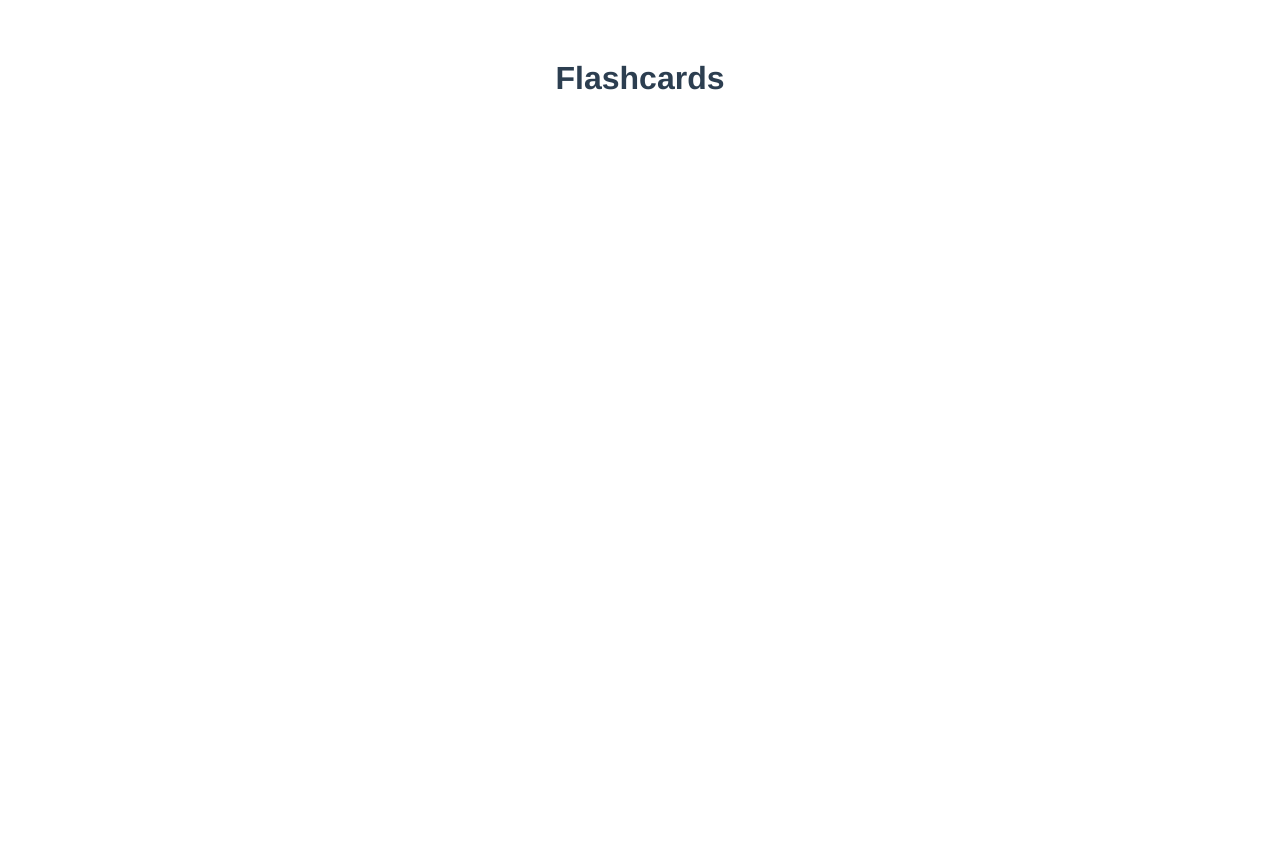
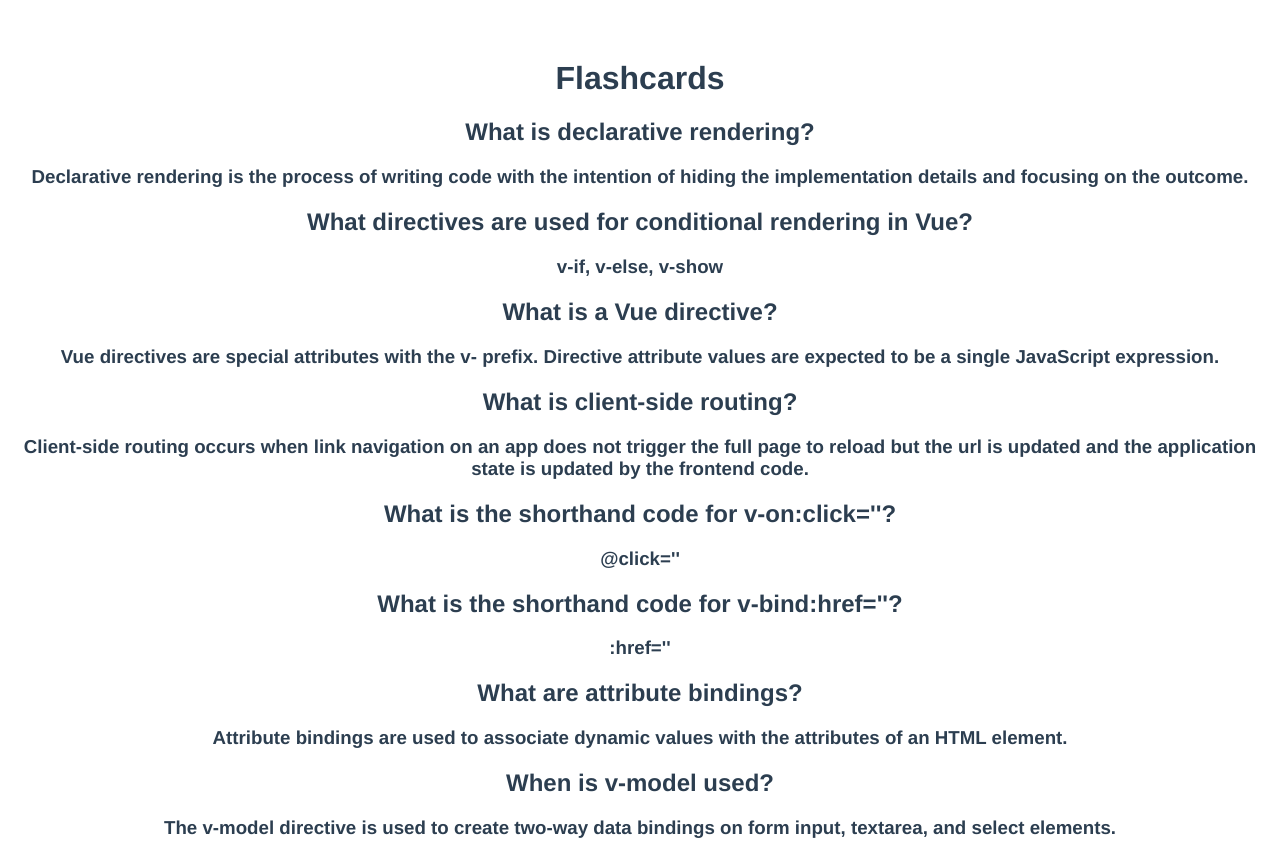
Before and after one commit to ajilityj/vue-flashcards, a Vue app: page / in a window 1280 px wide. Before the commit the page ends 800 px from the top, so only its background shows below. Built offline with nearby package versions, Linux system fonts and the light colour scheme.

Commit message:
fetch and display flashcard content

```diff
--- a/src/App.vue
+++ b/src/App.vue
@@ -1,17 +1,39 @@
 <template>
   <div id="app">
     <h1>Flashcards</h1>
-    <Flashcards />
+    <Flashcard
+      v-for="(flashcard, index) in flashcards"
+      :key="index"
+      :flashcard="flashcard"
+    />
   </div>
 </template>
 
 <script>
-import Flashcards from "./components/Flashcards.vue";
+import Flashcard from "./components/Flashcard.vue";
 
 export default {
   name: "app",
   components: {
-    Flashcards
+    Flashcard
+  },
+  data() {
+    return {
+      flashcards: null
+    };
+  },
+  mounted() {
+    this.fetchFlashcards();
+  },
+  methods: {
+    fetchFlashcards: function() {
+      async function getFlashcards() {
+        const response = await fetch("./flashcards.json");
+        const data = await response.json();
+        return data;
+      }
+      getFlashcards().then(data => (this.flashcards = data.flashcards));
+    }
   }
 };
 </script>
--- /dev/null
+++ b/src/components/Flashcard.vue
@@ -0,0 +1,15 @@
+<template>
+  <div>
+    <h2>{{ flashcard.question }}</h2>
+    <h3>{{ flashcard.answer }}</h3>
+  </div>
+</template>
+
+<script>
+export default {
+  name: "Flashcard",
+  props: ["flashcard"]
+};
+</script>
+
+<style lang="scss" scoped></style>
--- a/src/components/Flashcards.vue
+++ /dev/null
@@ -1,12 +0,0 @@
-<template>
-  <div>
-  </div>
-</template>
-
-<script>
-export default {
-  name: "Flashcards"
-};
-</script>
-
-<style lang="scss" scoped></style>
```
Also changed, not shown: 2 other files (tests, documents, lock files or other folders).
